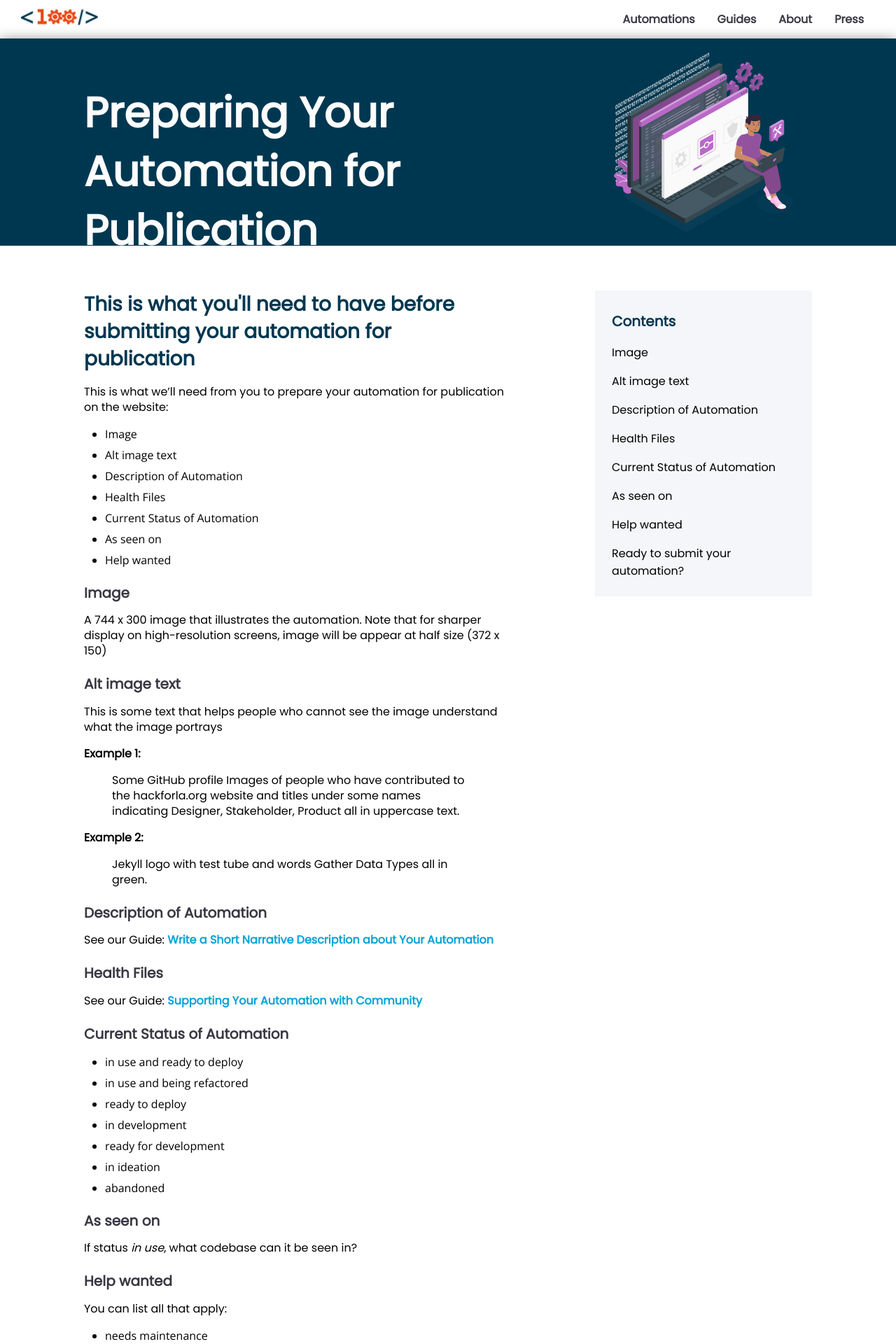
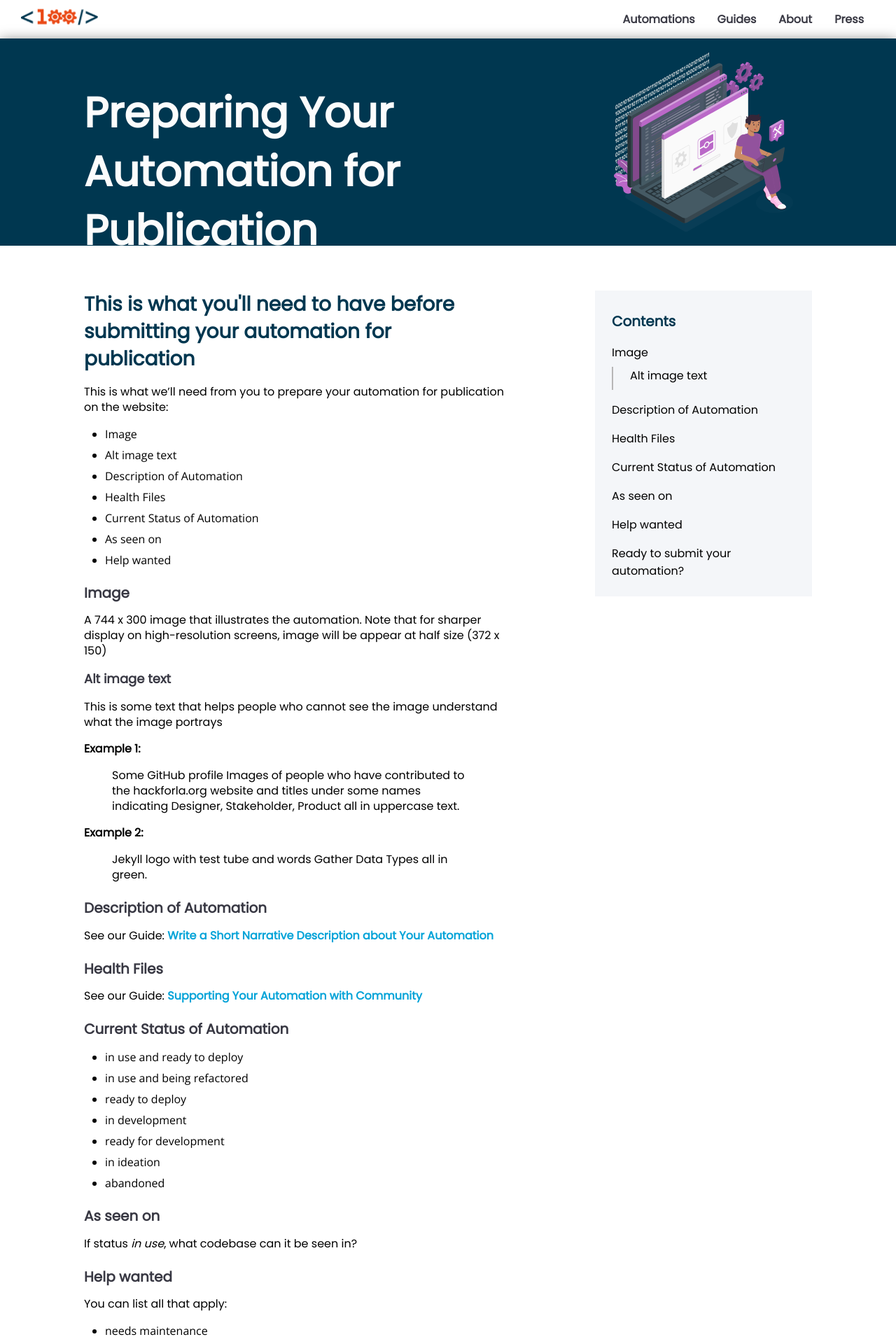
Before and after one commit to 100Automations/Website, a Jekyll site: the page built from _guides/prep-automation-for-publication.md, in a window 1280 px wide. Shown: the top 1920 px of the page at 70% size. Built offline with Jekyll 4.4.1, drawn with Linux system fonts in a browser that asks for light colours.

```diff
--- a/_guides/prep-automation-for-publication.md
+++ b/_guides/prep-automation-for-publication.md
@@ -22,7 +22,7 @@ This is what we’ll need from you to prepare your automation for publication on
 A 744 x 300 image that illustrates the automation. Note that for sharper display on high-resolution screens, image will be appear at half size (372 x 150)
 
 
-## Alt image text
+### Alt image text
 This is some text that helps people who cannot see the image understand what the image portrays
 
 **Example 1:**
```
